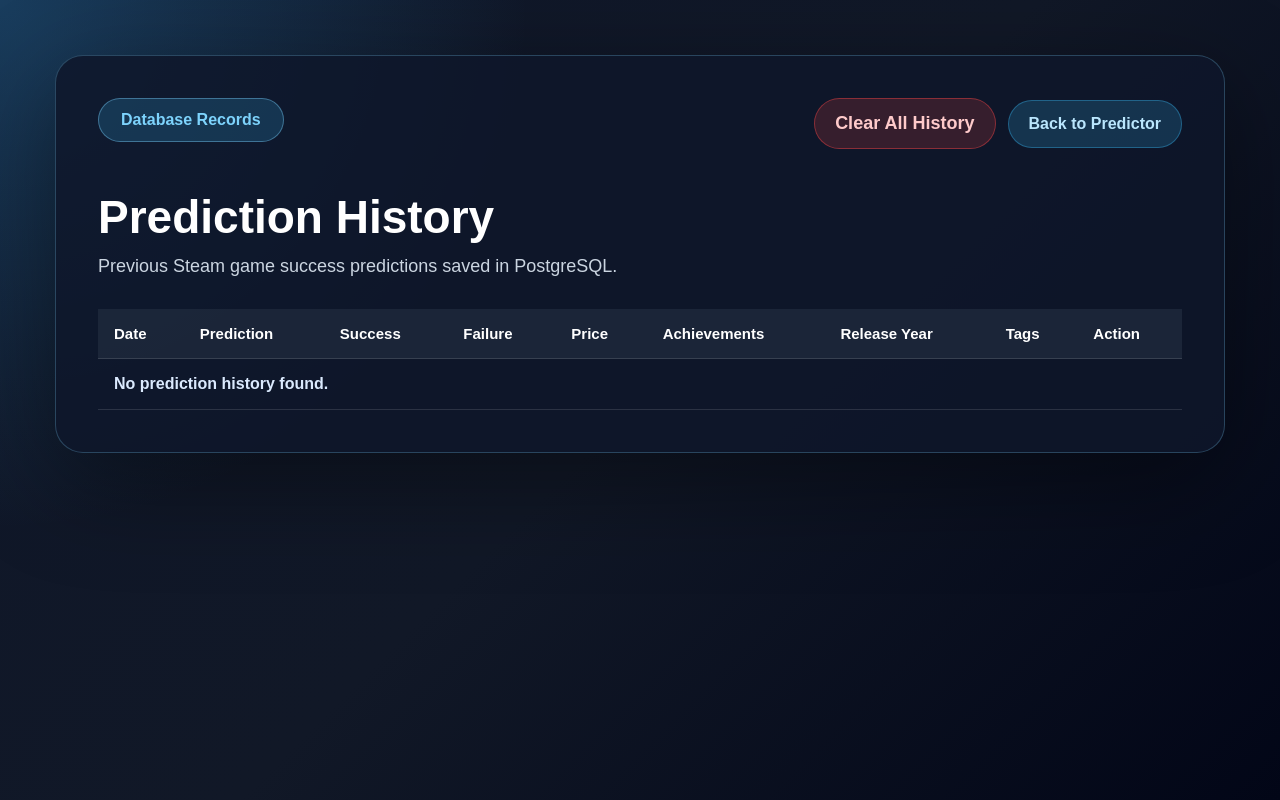
After one commit to Tubaarpacay/steam_game_success_prediction, a Flask app: page /history in a window 1280 px wide. The commit adds this page. Run offline with Flask 3, Linux system fonts and the light colour scheme; parts of the project's set-up code (start-up, migrations or seed data) failed here and were passed over.

Commit message:
Added PostgreSQL integration,predection history and some features

```diff
--- a/app.py
+++ b/app.py
@@ -1,11 +1,20 @@
-from flask import Flask, render_template, request
+from flask import Flask, render_template, request, redirect
 import joblib
 import pandas as pd
+from flask_sqlalchemy import SQLAlchemy
+
 
 app = Flask(__name__)
 
+app.config["SQLALCHEMY_DATABASE_URI"] = "postgresql://tubaarpacay@localhost/steam_success_db"
+app.config["SQLALCHEMY_TRACK_MODIFICATIONS"] = False
+
+db = SQLAlchemy(app)
+
+
 model = joblib.load("models/steam_success_model.pkl")
 features = joblib.load("models/model_features.pkl")
+
 
 tag_features = [
     "action",
@@ -51,6 +60,112 @@ tag_features = [
 ]
 
 
+class Prediction(db.Model):
+    __tablename__ = "predictions"
+
+    id = db.Column(db.Integer, primary_key=True)
+    prediction = db.Column(db.String(30))
+    success_rate = db.Column(db.Float)
+    failure_rate = db.Column(db.Float)
+
+    price = db.Column(db.Float)
+    achievements = db.Column(db.Integer)
+    average_playtime = db.Column(db.Float)
+    median_playtime = db.Column(db.Float)
+    required_age = db.Column(db.Integer)
+    release_year = db.Column(db.Integer)
+
+    selected_tags = db.Column(db.Text)
+
+    created_at = db.Column(
+        db.DateTime,
+        server_default=db.func.now()
+    )
+
+
+def get_form_data():
+    data = {}
+
+    for feature in features:
+        value = request.form.get(feature)
+
+        if value is None:
+            data[feature] = 0
+        elif value == "on":
+            data[feature] = 1
+        else:
+            try:
+                data[feature] = float(value)
+            except ValueError:
+                data[feature] = 0
+
+    return data
+
+
+def get_selected_tags(data):
+    selected_tags = []
+
+    for tag in tag_features:
+        if data.get(tag, 0) == 1:
+            selected_tags.append(tag.replace("_", " ").title())
+
+    return selected_tags
+
+
+def get_suggestions(data, selected_tags, unsuccessful_rate, prediction):
+    suggestions = []
+
+    if data.get("price", 0) > 30:
+        suggestions.append("The price should be more accessible for a wider audience.")
+
+    if data.get("achievements", 0) < 20:
+        suggestions.append("The game should include more achievements to increase player engagement.")
+
+    if data.get("average_playtime", 0) < 300:
+        suggestions.append("Average playtime should be increased with more content and replayability.")
+
+    if data.get("median_playtime", 0) < 200:
+        suggestions.append("Median playtime should be improved by strengthening the early-game experience.")
+
+    if data.get("english", 0) == 0:
+        suggestions.append("English support should be added to reach more international players.")
+
+    if len(selected_tags) < 4:
+        suggestions.append("More relevant Steam tags should be selected to improve discoverability.")
+
+    if data.get("required_age", 0) >= 18:
+        suggestions.append("The age restriction should be considered because it may reduce the potential audience.")
+
+    if data.get("screenshot_count", 0) < 5:
+        suggestions.append("The Steam page should include more screenshots to present the game better.")
+
+    if data.get("movie_count", 0) < 1:
+        suggestions.append("At least one gameplay video or trailer should be added.")
+
+    if data.get("genre_count", 0) < 2:
+        suggestions.append("The game should have clear and diverse genre information.")
+
+    if data.get("steamspy_tag_count", 0) < 5:
+        suggestions.append("The game should use more SteamSpy tags for better classification.")
+
+    if data.get("short_description_length", 0) < 80:
+        suggestions.append("The short description should be more informative and attractive.")
+
+    if data.get("about_game_length", 0) < 500:
+        suggestions.append("The about section should describe gameplay, features and value more clearly.")
+
+    if unsuccessful_rate is not None and unsuccessful_rate >= 50:
+        suggestions.append("To increase success probability, improve player engagement, store page quality, tag diversity and content depth.")
+
+    if not suggestions:
+        if prediction == 1:
+            suggestions.append("The entered values look strong. Keep improving visibility, player retention and store presentation.")
+        else:
+            suggestions.append("To become more successful, the game should improve content depth, visibility, playtime and Steam page quality.")
+
+    return suggestions
+
+
 @app.route("/", methods=["GET", "POST"])
 def home():
     prediction_text = None
@@ -61,44 +176,29 @@ def home():
     selected_features = {}
 
     if request.method == "POST":
-        data = {}
-
-        for feature in features:
-            value = request.form.get(feature)
-
-            if value is None:
-                data[feature] = 0
-            elif value == "on":
-                data[feature] = 1
-            else:
-                try:
-                    data[feature] = float(value)
-                except ValueError:
-                    data[feature] = 0
+        data = get_form_data()
 
         input_df = pd.DataFrame([data])
         input_df = input_df[features]
 
-        prediction = model.predict(input_df)[0]
+        prediction = int(model.predict(input_df)[0])
 
         if hasattr(model, "predict_proba"):
             probabilities = model.predict_proba(input_df)[0]
-            unsuccessful_rate = round(probabilities[0] * 100, 2)
-            successful_rate = round(probabilities[1] * 100, 2)
+            unsuccessful_rate = round(float(probabilities[0]) * 100, 2)
+            successful_rate = round(float(probabilities[1]) * 100, 2)
         else:
             successful_rate = 100 if prediction == 1 else 0
             unsuccessful_rate = 0 if prediction == 1 else 100
+
+        prediction_label = "Successful" if prediction == 1 else "Unsuccessful"
 
         if prediction == 1:
             prediction_text = "This game is predicted to be successful."
         else:
             prediction_text = "This game is predicted to be unsuccessful."
 
-        selected_tags = [
-            tag.replace("_", " ").title()
-            for tag in tag_features
-            if data.get(tag, 0) == 1
-        ]
+        selected_tags = get_selected_tags(data)
 
         selected_features = {
             "Price": data.get("price", 0),
@@ -115,53 +215,28 @@ def home():
             "Steam Tag Count": data.get("steamspy_tag_count", 0),
         }
 
-        if data.get("price", 0) > 30:
-            suggestions.append("The price should be more accessible for a wider audience.")
+        suggestions = get_suggestions(
+            data=data,
+            selected_tags=selected_tags,
+            unsuccessful_rate=unsuccessful_rate,
+            prediction=prediction
+        )
 
-        if data.get("achievements", 0) < 20:
-            suggestions.append("The game should include more achievements to increase player engagement.")
+        saved_prediction = Prediction(
+            prediction=prediction_label,
+            success_rate=float(successful_rate),
+            failure_rate=float(unsuccessful_rate),
+            price=float(data.get("price", 0)),
+            achievements=int(data.get("achievements", 0)),
+            average_playtime=float(data.get("average_playtime", 0)),
+            median_playtime=float(data.get("median_playtime", 0)),
+            required_age=int(data.get("required_age", 0)),
+            release_year=int(data.get("release_year", 0)),
+            selected_tags=", ".join(selected_tags)
+        )
 
-        if data.get("average_playtime", 0) < 300:
-            suggestions.append("Average playtime should be increased with more content and replayability.")
-
-        if data.get("median_playtime", 0) < 200:
-            suggestions.append("Median playtime should be improved by strengthening the early-game experience.")
-
-        if data.get("english", 0) == 0:
-            suggestions.append("English support should be added to reach more international players.")
-
-        if len(selected_tags) < 4:
-            suggestions.append("More relevant Steam tags should be selected to improve discoverability.")
-
-        if data.get("required_age", 0) >= 18:
-            suggestions.append("The age restriction should be considered because it may reduce the potential audience.")
-
-        if data.get("screenshot_count", 0) < 5:
-            suggestions.append("The Steam page should include more screenshots to present the game better.")
-
-        if data.get("movie_count", 0) < 1:
-            suggestions.append("At least one gameplay video or trailer should be added.")
-
-        if data.get("genre_count", 0) < 2:
-            suggestions.append("The game should have clear and diverse genre information.")
-
-        if data.get("steamspy_tag_count", 0) < 5:
-            suggestions.append("The game should use more SteamSpy tags for better classification.")
-
-        if data.get("short_description_length", 0) < 80:
-            suggestions.append("The short description should be more informative and attractive.")
-
-        if data.get("about_game_length", 0) < 500:
-            suggestions.append("The about section should describe gameplay, features and value more clearly.")
-
-        if unsuccessful_rate is not None and unsuccessful_rate >= 50:
-            suggestions.append("To increase success probability, improve player engagement, store page quality, tag diversity and content depth.")
-
-        if not suggestions:
-            if prediction == 1:
-                suggestions.append("The entered values look strong. Keep improving visibility, player retention and store presentation.")
-            else:
-                suggestions.append("To become more successful, the game should improve content depth, visibility, playtime and Steam page quality.")
+        db.session.add(saved_prediction)
+        db.session.commit()
 
     return render_template(
         "index.html",
@@ -174,5 +249,34 @@ def home():
     )
 
 
+@app.route("/history")
+def history():
+    predictions = Prediction.query.order_by(
+        Prediction.created_at.desc()
+    ).all()
+
+    return render_template(
+        "history.html",
+        predictions=predictions
+    )
+@app.route("/delete/<int:prediction_id>", methods=["POST"])
+def delete_prediction(prediction_id):
+    prediction = Prediction.query.get_or_404(prediction_id)
+
+    db.session.delete(prediction)
+    db.session.commit()
+
+    return redirect("/history")
+
+@app.route("/clear-history", methods=["POST"])
+def clear_history():
+    Prediction.query.delete()
+    db.session.commit()
+
+    return redirect("/history")
+
 if __name__ == "__main__":
+    with app.app_context():
+        db.create_all()
+
     app.run(debug=True)
--- a/static/style.css
+++ b/static/style.css
@@ -330,3 +330,161 @@ button:hover {
         font-size: 42px;
     }
 }
+
+.history-card {
+    width: 100%;
+    padding: 42px;
+    border-radius: 28px;
+    background: rgba(15, 23, 42, 0.86);
+    border: 1px solid rgba(125, 211, 252, 0.25);
+    box-shadow: 0 30px 100px rgba(0, 0, 0, 0.4);
+}
+
+.history-header {
+    display: flex;
+    justify-content: space-between;
+    align-items: flex-start;
+    gap: 24px;
+    margin-bottom: 32px;
+}
+
+.history-header h1 {
+    font-size: 46px;
+    margin-top: 20px;
+    margin-bottom: 12px;
+}
+
+.history-header p {
+    color: #cbd5e1;
+    font-size: 18px;
+}
+
+.back-link {
+    text-decoration: none;
+    padding: 14px 20px;
+    border-radius: 999px;
+    background: rgba(56, 189, 248, 0.18);
+    border: 1px solid rgba(56, 189, 248, 0.35);
+    color: #bae6fd;
+    font-weight: 800;
+}
+
+.table-wrapper {
+    width: 100%;
+    overflow-x: auto;
+}
+
+.history-table {
+    width: 100%;
+    border-collapse: collapse;
+    min-width: 1000px;
+}
+
+.history-table th,
+.history-table td {
+    padding: 16px;
+    text-align: left;
+    border-bottom: 1px solid rgba(255, 255, 255, 0.12);
+    color: #dbeafe;
+}
+
+.history-table th {
+    color: #ffffff;
+    font-size: 15px;
+    background: rgba(30, 41, 59, 0.85);
+}
+
+.history-table tr:hover {
+    background: rgba(56, 189, 248, 0.08);
+}
+
+.status-badge {
+    display: inline-block;
+    padding: 8px 12px;
+    border-radius: 999px;
+    background: rgba(56, 189, 248, 0.16);
+    border: 1px solid rgba(56, 189, 248, 0.35);
+    color: #bae6fd;
+    font-weight: 800;
+    font-size: 13px;
+}
+
+.delete-btn {
+    width: auto;
+    height: auto;
+    margin: 0;
+    padding: 10px 18px;
+    border: none;
+    border-radius: 12px;
+    background: linear-gradient(135deg, #ef4444, #dc2626);
+    color: white;
+    font-size: 13px;
+    font-weight: 800;
+    cursor: pointer;
+    transition: 0.2s ease;
+}
+
+.delete-btn:hover {
+    background: linear-gradient(135deg, #dc2626, #b91c1c);
+    transform: scale(1.05);
+    box-shadow: none;
+}
+
+.top-actions {
+    display: flex;
+    align-items: center;
+    justify-content: space-between;
+    gap: 20px;
+    margin-bottom: 28px;
+}
+
+.top-actions .badge {
+    margin-bottom: 0;
+}
+
+.history-link {
+    text-decoration: none;
+    padding: 12px 20px;
+    border-radius: 999px;
+    background: rgba(56, 189, 248, 0.18);
+    border: 1px solid rgba(56, 189, 248, 0.35);
+    color: #bae6fd;
+    font-weight: 800;
+    white-space: nowrap;
+    transition: 0.2s ease;
+}
+
+.history-link:hover {
+    background: rgba(56, 189, 248, 0.28);
+    transform: translateY(-1px);
+}
+.history-actions {
+    display: flex;
+    gap: 12px;
+    align-items: center;
+}
+
+.clear-btn {
+    width: auto;
+    height: auto;
+    margin: 0;
+    padding: 14px 20px;
+    border-radius: 999px;
+    background: rgba(239, 68, 68, 0.18);
+    border: 1px solid rgba(239, 68, 68, 0.45);
+    color: #fecaca;
+    font-weight: 800;
+    cursor: pointer;
+}
+
+.clear-btn:hover {
+    background: rgba(239, 68, 68, 0.3);
+    transform: translateY(-1px);
+    box-shadow: none;
+}
+.empty-history {
+    text-align: center;
+    padding: 30px;
+    color: #94a3b8;
+    font-weight: 700;
+}
--- /dev/null
+++ b/templates/history.html
@@ -0,0 +1,88 @@
+<!DOCTYPE html>
+<html lang="en">
+<head>
+    <meta charset="UTF-8">
+    <meta name="viewport" content="width=device-width, initial-scale=1.0">
+    <title>Prediction History</title>
+    <link rel="stylesheet" href="{{ url_for('static', filename='style.css') }}">
+</head>
+
+<body>
+    <main class="page">
+        <section class="history-card">
+
+            <div class="history-header">
+                <div>
+                    <span class="badge">Database Records</span>
+                    <h1>Prediction History</h1>
+                    <p>Previous Steam game success predictions saved in PostgreSQL.</p>
+                </div>
+
+                <div class="history-actions">
+                    <form action="{{ url_for('clear_history') }}" method="POST"
+                          onsubmit="return confirm('Are you sure you want to delete all prediction history?');">
+                        <button type="submit" class="clear-btn">
+                            Clear All History
+                        </button>
+                    </form>
+
+                    <a href="/" class="back-link">Back to Predictor</a>
+                </div>
+            </div>
+
+            <div class="table-wrapper">
+                <table class="history-table">
+                    <thead>
+                        <tr>
+                            <th>Date</th>
+                            <th>Prediction</th>
+                            <th>Success</th>
+                            <th>Failure</th>
+                            <th>Price</th>
+                            <th>Achievements</th>
+                            <th>Release Year</th>
+                            <th>Tags</th>
+                            <th>Action</th>
+                        </tr>
+                    </thead>
+
+                    <tbody>
+                        {% for p in predictions %}
+                        <tr>
+                            <td>{{ p.created_at }}</td>
+
+                            <td>
+                                <span class="status-badge">{{ p.prediction }}</span>
+                            </td>
+
+                            <td>{{ p.success_rate }}%</td>
+                            <td>{{ p.failure_rate }}%</td>
+                            <td>{{ p.price }}</td>
+                            <td>{{ p.achievements }}</td>
+                            <td>{{ p.release_year }}</td>
+                            <td>{{ p.selected_tags }}</td>
+
+                            <td>
+                                <form action="{{ url_for('delete_prediction', prediction_id=p.id) }}" method="POST"
+                                      onsubmit="return confirm('Are you sure you want to delete this prediction?');">
+                                    <button type="submit" class="delete-btn">
+                                        Delete
+                                    </button>
+                                </form>
+                            </td>
+                        </tr>
+                        {% else %}
+                        <tr>
+                            <td colspan="9" class="empty-history">
+                                No prediction history found.
+                            </td>
+                        </tr>
+                        {% endfor %}
+                    </tbody>
+                </table>
+            </div>
+
+        </section>
+    </main>
+</body>
+</html>
```
Also changed, not shown: templates/index.html (+8 -1 lines).
